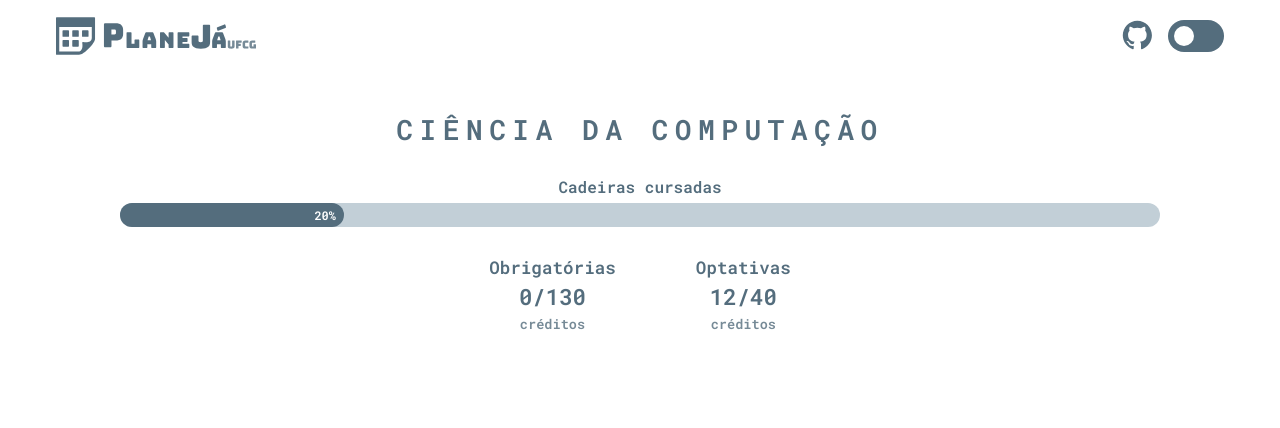
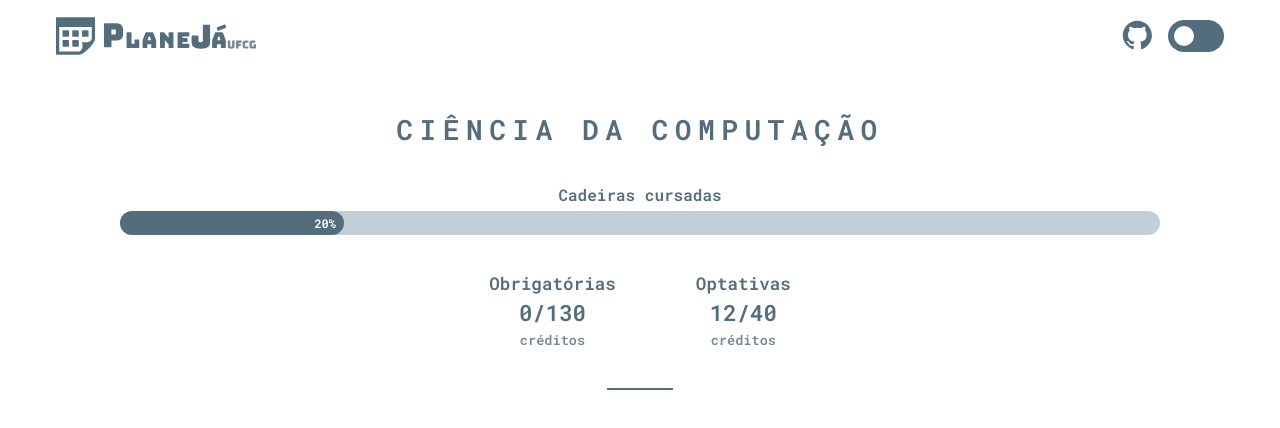
Before and after one commit to RodrigoEC/PlaneJa-Front, a React (Create React App) app: page / in a window 1280 px wide. Shown: the top 428 px of the page. Built offline with nearby package versions, Linux system fonts and the light colour scheme.

Commit message:
Adds divider

```diff
--- a/src/App.tsx
+++ b/src/App.tsx
@@ -7,6 +7,7 @@ import {
   Wrapper,
   Title,
   Body,
+  Divider,
 } from "./globalStyles";
 import { Header } from "./components/Header";
 import { Progress } from "./components/Progress";
@@ -37,6 +38,7 @@ function App() {
               <Title>Ciência da computação</Title>
               <Progress />
               <Status />
+              <Divider />
             </Body>
           </InnerContainer>
         </Wrapper>
--- a/src/components/Status/StatusItem/styles.tsx
+++ b/src/components/Status/StatusItem/styles.tsx
@@ -10,8 +10,6 @@ export const Wrapper = styled.div`
     gap: 0.5rem;
   }
 `;
-
-// Title, Data, Atribute
 
 export const Title = styled.h3`
   font-weight: bold;
--- a/src/globalStyles.tsx
+++ b/src/globalStyles.tsx
@@ -92,7 +92,7 @@ export const Body = styled.main`
   flex-flow: column;
   align-items: center;
   width: 100%;
-  gap: 2rem;
+  gap: 2.5rem;
 
   padding: 3rem 4rem 2rem;
   box-sizing: border-box;
@@ -118,3 +118,8 @@ export const Title = styled.h1`
     letter-spacing: 0.2rem;
   }
 `;
+
+export const Divider = styled.div`
+  border: 1px solid ${({ theme }) => theme.colors.primary};
+  width: 4rem;
+`;
```
